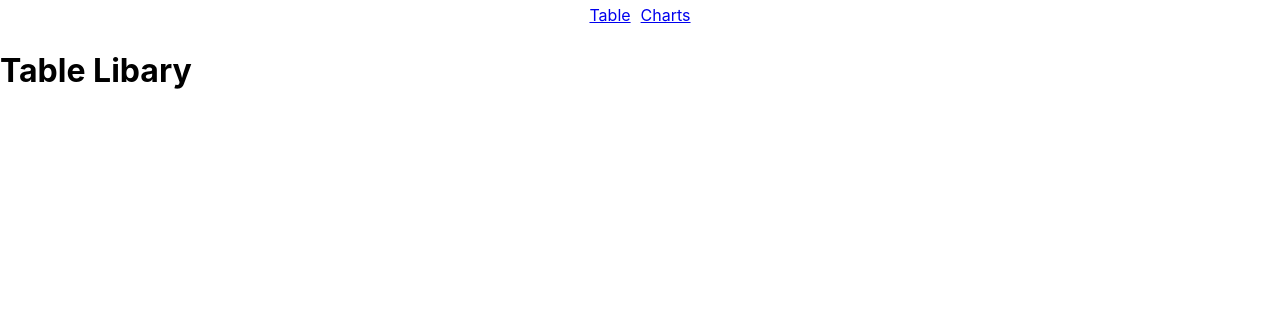
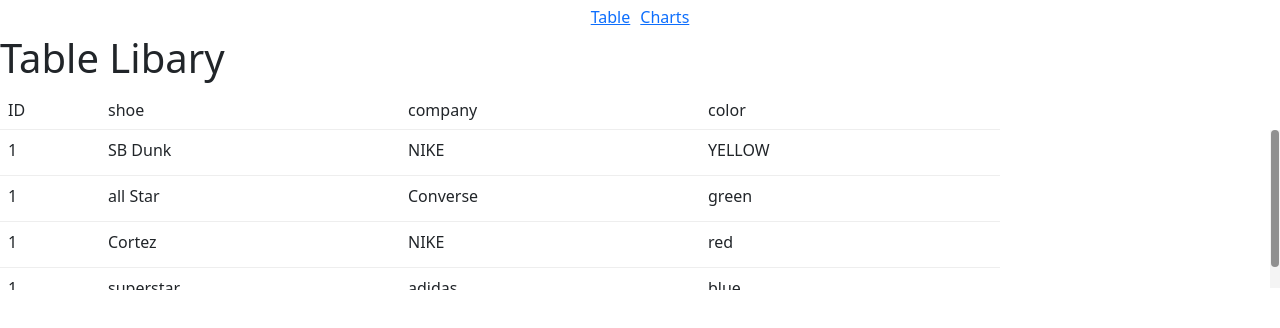
Before and after one commit to Zacharyjsultan/react-spotlight-libraries, a React (Create React App) app: page /Table in a window 1280 px wide. Shown: the top 328 px of the page. Built offline with nearby package versions, Linux system fonts and the light colour scheme.

Commit message:
table rendered WOOOHOO

```diff
--- a/package.json
+++ b/package.json
@@ -10,11 +10,14 @@
     "@testing-library/jest-dom": "^5.16.4",
     "@testing-library/react": "^13.3.0",
     "@testing-library/user-event": "^13.5.0",
+    "bootstrap": "^5.2.1",
     "netlify-cli": "^9.4.4",
     "react": "^18.2.0",
+    "react-bootstrap": "^2.5.0",
     "react-dom": "^18.2.0",
     "react-router-dom": "^5.3.0",
     "react-scripts": "5.0.1",
+    "react-table": "^7.8.0",
     "recharts": "^2.1.14",
     "rsuite-table": "^5.7.2",
     "web-vitals": "^2.1.4"
--- a/src/App.js
+++ b/src/App.js
@@ -1,18 +1,22 @@
 import { Link, Route, Switch } from 'react-router-dom';
 import './App.css';
+import 'bootstrap/dist/css/bootstrap.min.css';
+import ShoeTable from './components/ShoeTable.js';
+
 
 function App() {
   return (
     <div className="App">
       <nav>
-        <Link to="/table">Table</Link>
-        <Link to="/charts">Charts</Link>
+        <Link to="/Table">Table</Link>
+        <Link to="/Charts">Charts</Link>
       </nav>
       <Switch>
-        <Route path="/table">
+        <Route path="/Table">
           <h1>Table Libary</h1>
+          <ShoeTable></ShoeTable>
         </Route>
-        <Route path="/charts">
+        <Route path="/Charts">
           <h1>Chart Library</h1>
         </Route>
       </Switch>
--- /dev/null
+++ b/src/components/ShoeTable.js
@@ -0,0 +1,29 @@
+import shoe from '../json/shoes.json';
+import { Table, Column, HeaderCell, Cell } from 'rsuite-table';
+import 'rsuite-table/dist/css/rsuite-table.css';
+
+export default function ShoesTable() {
+  return (
+    <Table data={shoe}>
+      <Column width={100}>
+        <HeaderCell>ID</HeaderCell>
+        <Cell dataKey="id" />
+      </Column>
+
+      <Column width={300}>
+        <HeaderCell>shoe</HeaderCell>
+        <Cell dataKey="shoe" />
+      </Column>
+
+      <Column width={300}>
+        <HeaderCell>company</HeaderCell>
+        <Cell dataKey="company" />
+      </Column>
+
+      <Column width={300}>
+        <HeaderCell>color</HeaderCell>
+        <Cell dataKey="color" />
+      </Column>
+    </Table>
+  );
+}
--- a/src/index.js
+++ b/src/index.js
@@ -4,6 +4,7 @@
 import App from './App';
 import reportWebVitals from './reportWebVitals';
 import { BrowserRouter } from 'react-router-dom';
+
 
 const root = ReactDOM.createRoot(document.getElementById('root'));
 root.render(
--- /dev/null
+++ b/src/json/shoes.json
@@ -0,0 +1,21 @@
+[{
+    "id": 1,
+    "shoe": "SB Dunk",
+    "company": "NIKE",
+    "color": "YELLOW"
+  }, {
+    "id": 1,
+    "shoe": "all Star",
+    "company": "Converse",
+    "color": "green"
+  }, {
+    "id": 1,
+    "shoe": "Cortez",
+    "company": "NIKE",
+    "color": "red"
+  }, {
+    "id": 1,
+    "shoe": "superstar",
+    "company": "adidas",
+    "color": "blue"
+  }]
```
Also changed, not shown: src/components/Charts.js (added), 1 other file (tests, documents, lock files or other folders).
